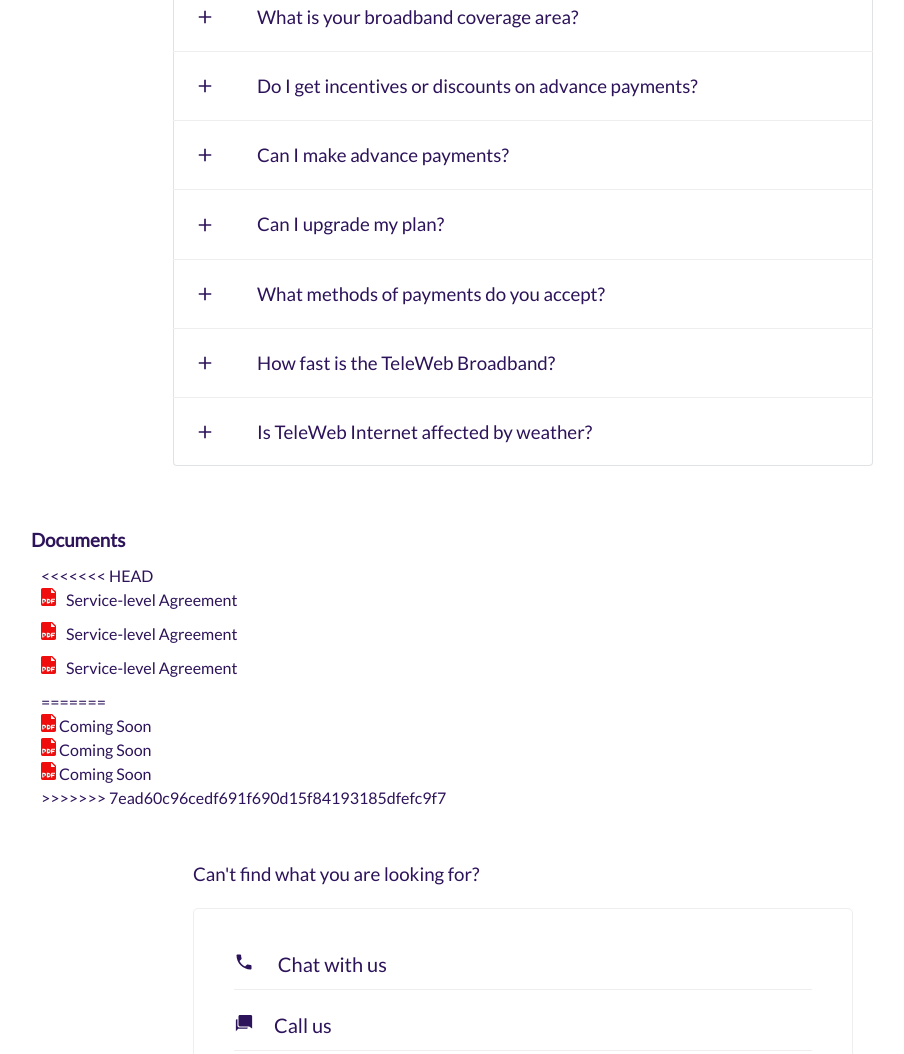
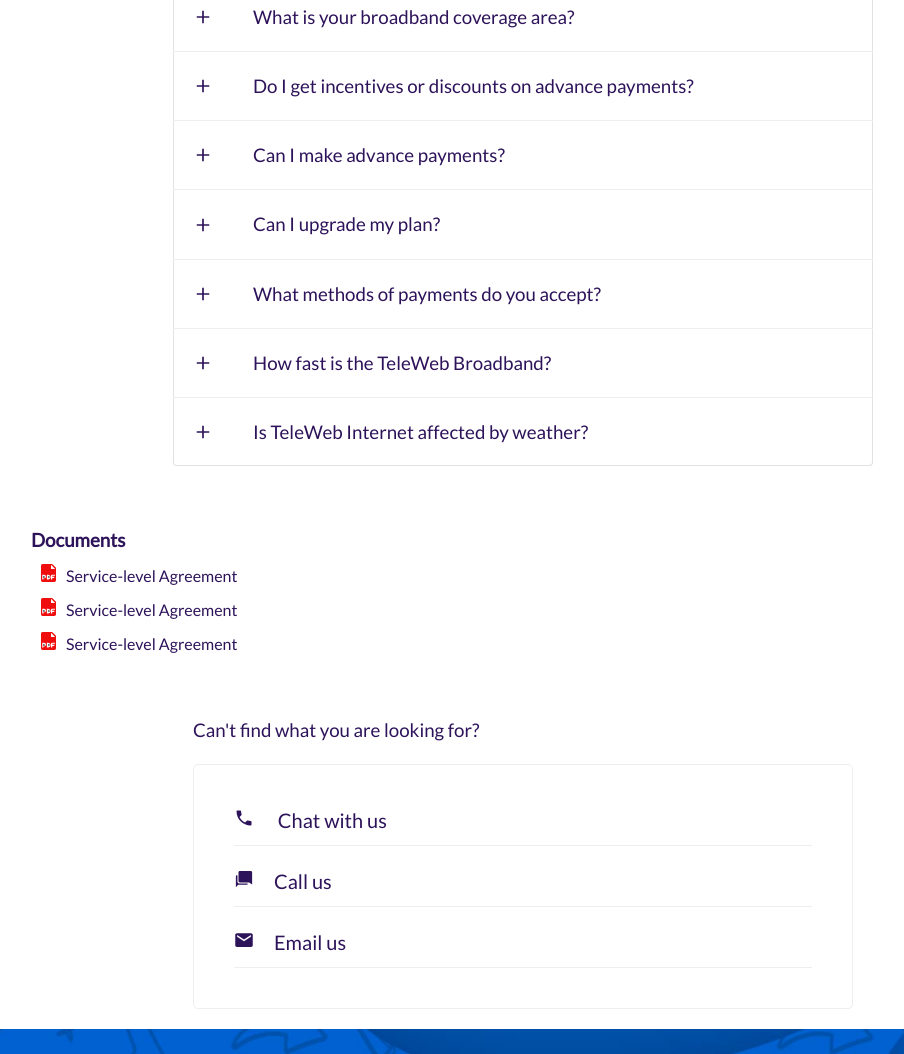
Before and after one commit to openwell/anywair, a website: page support.html in a window 1280 px wide. Shown: the part 1611-2665 px from the top of the page, without its empty margins (117-1021 px from the left). Drawn offline with nearby package versions, Linux system fonts and the light colour scheme.

Commit message:
remove support search input

```diff
--- a/style.css
+++ b/style.css
@@ -1950,7 +1950,7 @@
 .support_section2_accordion_title ion-icon {
   font-size: 20px;
   vertical-align: text-bottom;
-  width: 24px;
+  flex: 0 0 20px;
 }
 
 .support_section2_accordions {
--- a/support.html
+++ b/support.html
@@ -68,10 +68,10 @@
     <section class="support_section1">
       <div>
         <h1>How can we help you ?</h1>
-        <form action="">
+        <!-- <form action="">
           <input type="text" name="" id="" />
           <button><ion-icon name="search"></ion-icon></button>
-        </form>
+        </form> -->
       </div>
     </section>
     <section class="support_section2">
@@ -382,7 +382,6 @@
     <section class="support_section3 display1024" id="documents">
       <h3>Documents</h3>
       <div>
-<<<<<<< HEAD
         <a href="./documents/AnyWair_SLA_PDF_V1.0 _2019.pdf">
           <span><img src="./images/svgs/pdf.svg" alt=""/></span>Service-level
           Agreement</a
@@ -395,17 +394,6 @@
           <span><img src="./images/svgs/pdf.svg" alt=""/></span>Service-level
           Agreement</a
         >
-=======
-        <p>
-          <span><img src="./images/svgs/pdf.svg" alt=""/></span> Coming Soon
-        </p>
-        <p>
-          <span><img src="./images/svgs/pdf.svg" alt=""/></span> Coming Soon
-        </p>
-        <p>
-          <span><img src="./images/svgs/pdf.svg" alt=""/></span> Coming Soon
-        </p>
->>>>>>> 7ead60c96cedf691f690d15f84193185dfefc9f7
       </div>
     </section>
     <section class="support_section4">
```
